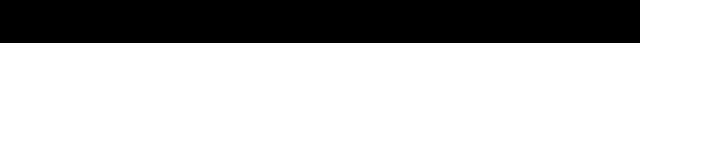
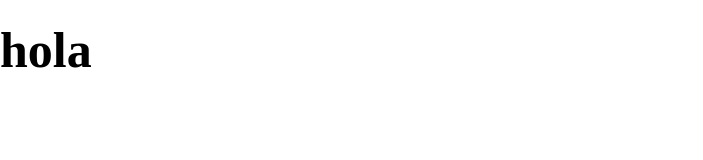
Before and after one commit to naomipoclava2021/CursoSoyDalto, a plain HTML site: page HTML/Diseño web/index.html in a window 1280 px wide. Shown: the whole page, without its empty margins (0-703 px from the left). Drawn offline with Linux system fonts and the light colour scheme.

Commit message:
Fuentes y Propiedad de Texto

```diff
--- a/CSS/estilo.css
+++ b/CSS/estilo.css
@@ -5,6 +5,13 @@
 
 .form{
     font-size: 25px;
-    background-color: black;
-    width: 50%;
 }
+
+.form__p-h2{
+    font-size: 2em;
+    line-height: 2;
+    font-weight: 800; /*grosor*/
+    /* font-stretch: normal; */
+    /* font-stretch: condensed; */
+    /* font-variant: small-caps; */
+}
```
